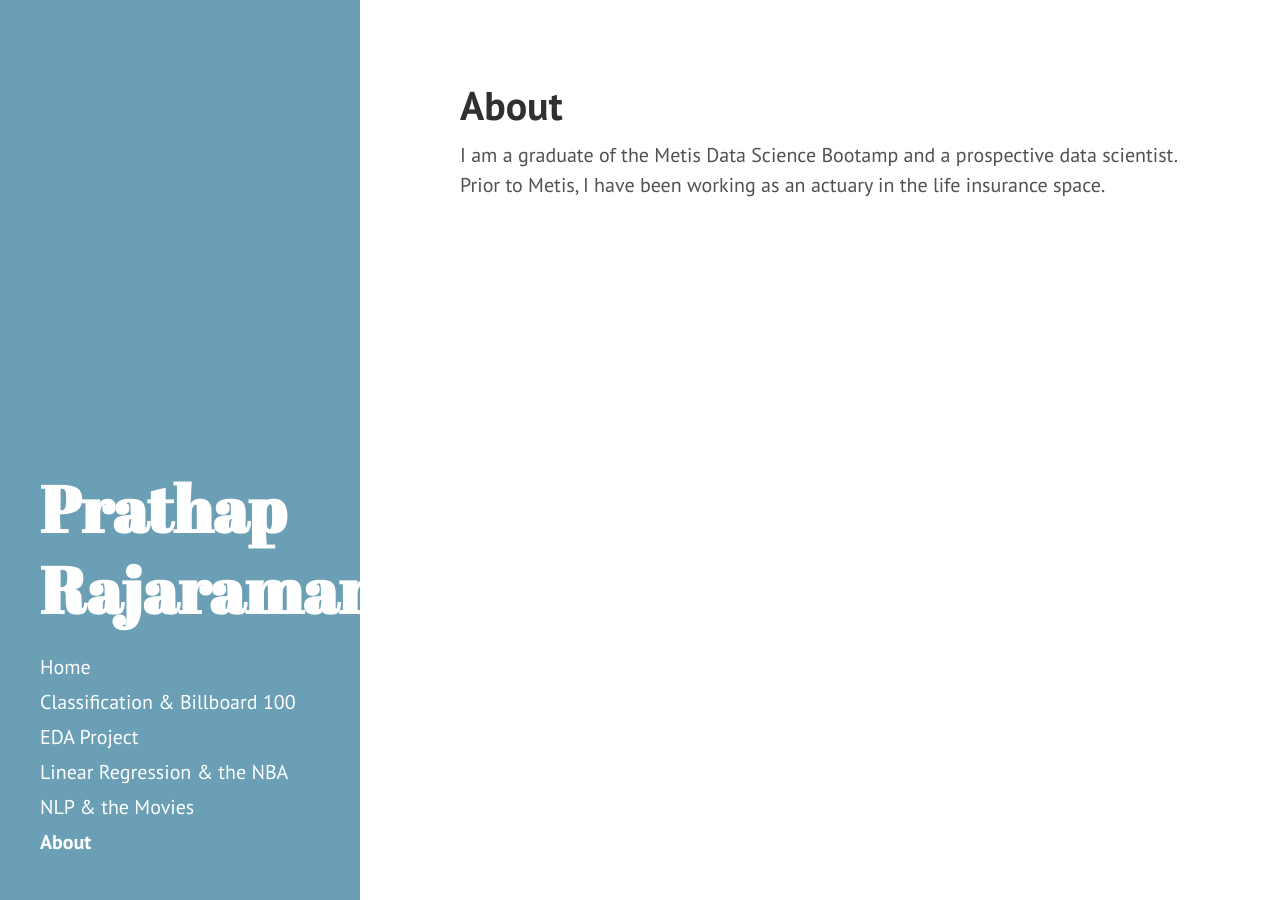
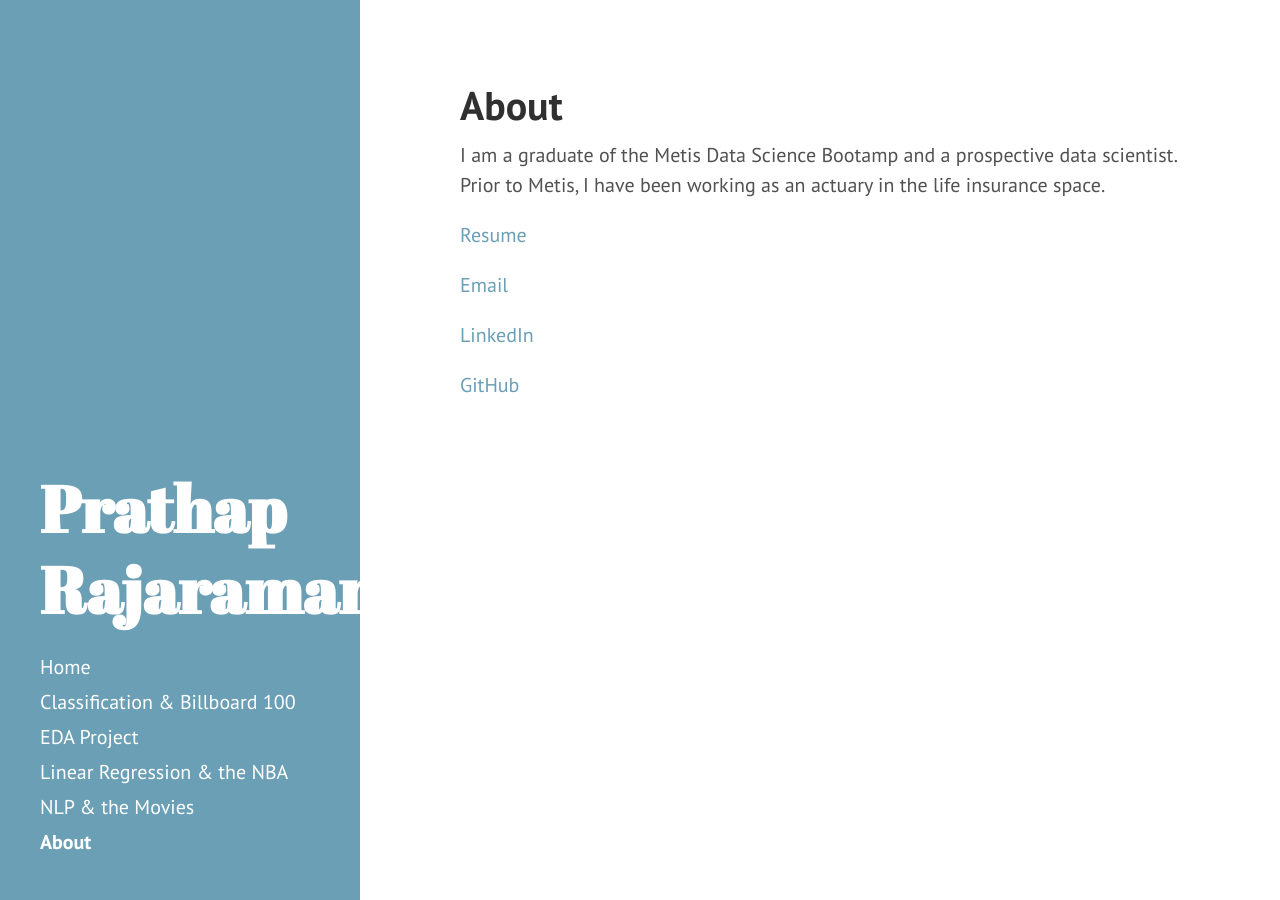
Before and after one commit to prathapr91/prathapr91.github.io, a Jekyll site: the page built from about.md, in a window 1280 px wide. Built offline with Jekyll 4.4.1, drawn with Linux system fonts in a browser that asks for light colours; Markdown is read by kramdown in place of the engine named in the settings.

Commit message:
Add files via upload

```diff
--- a/about.md
+++ b/about.md
@@ -4,3 +4,13 @@ title: About
 ---
 
 I am a graduate of the Metis Data Science Bootamp and a prospective data scientist. Prior to Metis, I have been working as an actuary in the life insurance space.
+
+
+
+[Resume](https://drive.google.com/file/d/1SzwcH_vVlvaDO2Vi3eyA2XDWX9n15Fx2/view?usp=sharing)
+
+[Email](prathap.rajaraman@gmail.com)
+
+[LinkedIn](https://www.linkedin.com/in/prathaprajaraman/)
+
+[GitHub](https://github.com/prathapr91)
```
